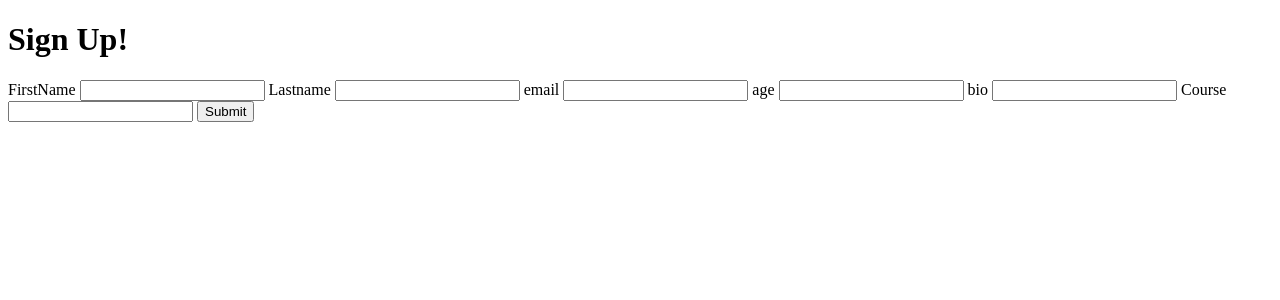
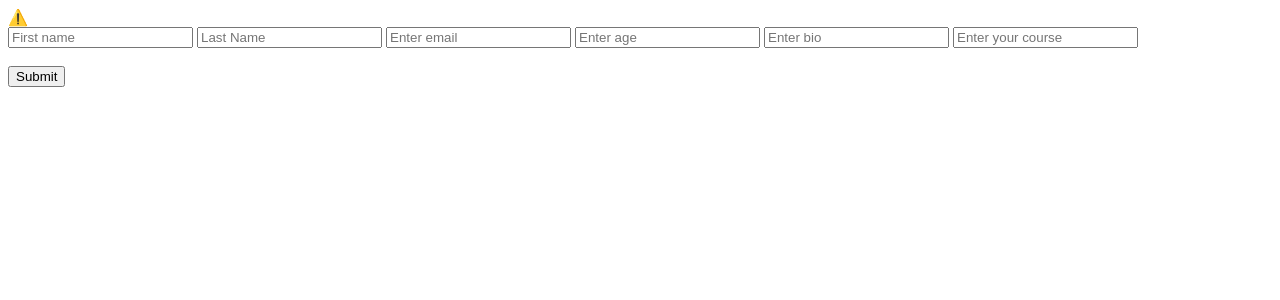
Before and after one commit to tobixoxo/Sehpaathi, a Flask app: page /signup in a window 1280 px wide. Shown: the top 300 px of the page. Run offline with Flask 2, Linux system fonts and the light colour scheme.

Commit message:
Update signup.html

```diff
--- a/Application/templates/signup.html
+++ b/Application/templates/signup.html
@@ -1,33 +1,49 @@
 <!DOCTYPE html>
 <html lang="en">
+  <html>
     <head>
-        <meta charset="UTF-8" />
-        <meta http-equiv="X-UA-Compatible" content="IE=edge" />
-        <meta name="viewport" content="width=device-width, initial-scale=1.0" />
-        <title>Document</title>
+      <title>Sign Up</title>
+      <meta name="viewport" content="width=device-width, initial-scale=1.0" />
+      <meta charset="utf-8" />
+      <link rel="stylesheet" type="text/css" href="t.css" />
+      <link
+        rel="stylesheet"
+        href="https://cdnjs.cloudflare.com/ajax/libs/font-awesome/4.7.0/css/font-awesome.min.css"
+      />
+      <link
+        href="https://fonts.googleapis.com/css?family=Titillium+Web:400,300,600"
+        rel="stylesheet"
+        type="text/css"
+      />
+      <script src="https://unpkg.com/@lottiefiles/lottie-player@latest/dist/lottie-player.js"></script>
+      <link rel="stylesheet" href="https://use.fontawesome.com/releases/v5.15.1/css/all.css" integrity="sha384-vp86vTRFVJgpjF9jiIGPEEqYqlDwgyBgEF109VFjmqGmIY/Y4HV4d3Gp2irVfcrp" crossorigin="anonymous">
     </head>
-    <body>
-        <h1>Sign Up!</h1>
-        <form action="/signup" method="POST">
-            <label for="firstname">FirstName</label>
-            <input type="text" name="firstname" required />
 
-            <label for="lastname">Lastname</label>
-            <input type="text" name="lastname" required />
+    <body class="body">
 
-            <label for="email">email</label>
-            <input type="email" name="email" required />
-
-            <label for="age">age</label>
-            <input type="number" name="age" required />
-
-            <label for="bio">bio</label>
-            <input type="text" name="bio" required />
-
-            <label for="Course">Course</label>
-            <input type="text" name="Course" required />
-
-            <input type="submit" />
-        </form>
+      <div class="login-page">
+        <div class="form">
+          <form action="/signup" method="POST">
+            <lottie-player
+              src="https://assets4.lottiefiles.com/datafiles/XRVoUu3IX4sGWtiC3MPpFnJvZNq7lVWDCa8LSqgS/profile.json"
+              background="transparent"
+              speed="1"
+              style="justify-content: center"
+              loop
+              autoplay
+            ></lottie-player>
+            <input type="text" name="firstname" placeholder="First name" required/>
+            <input type="text" name="lastname" placeholder="Last Name" required/>
+            <input type="email" name="email" placeholder="Enter email" required/>
+            <input type="number" name="age" placeholder="Enter age"required />
+            <input type="text" name="bio" placeholder="Enter bio"required />
+            <input type="text" name="Course" placeholder="Enter your course" required/>
+            <br>
+            <br>
+            <input type="submit" id="submit" onclick="window.location.href='login.html'"/>
+          </form>
+        </div>
+      </div>
     </body>
+  </html>
 </html>
```
